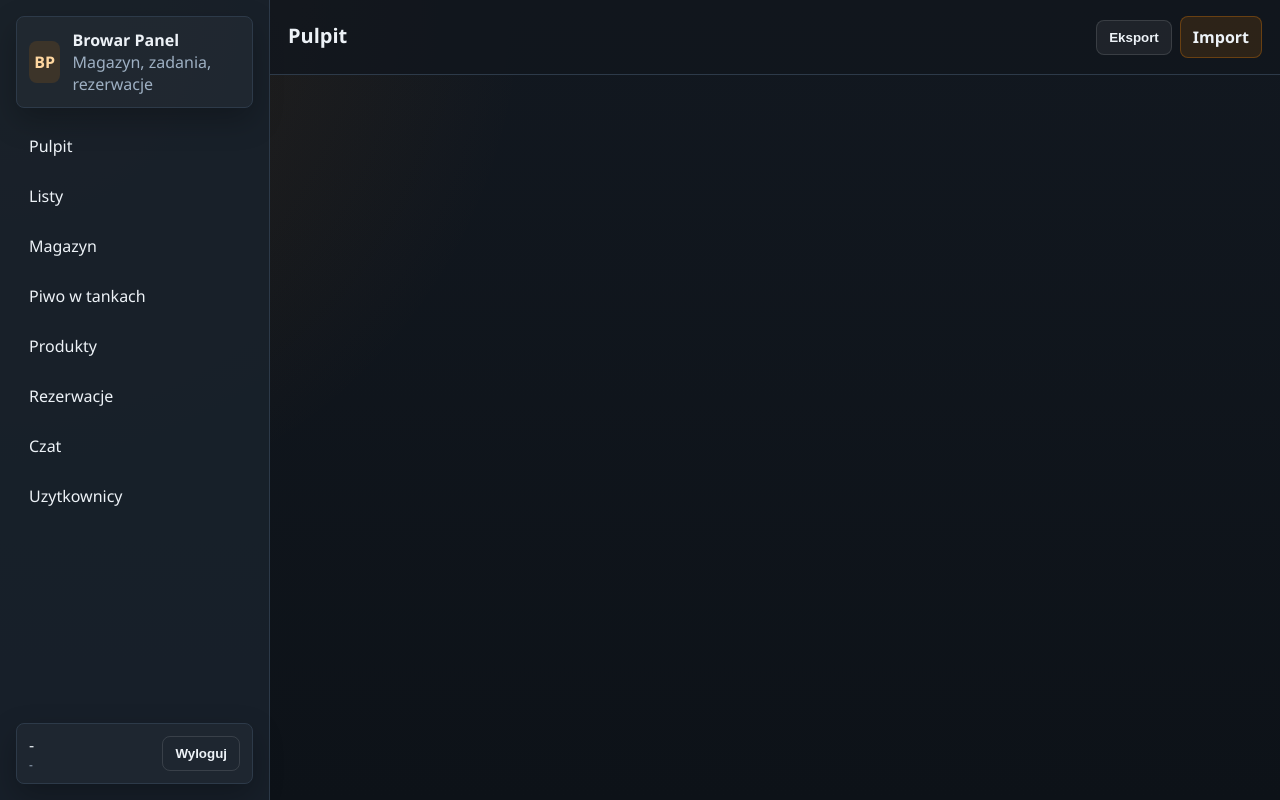
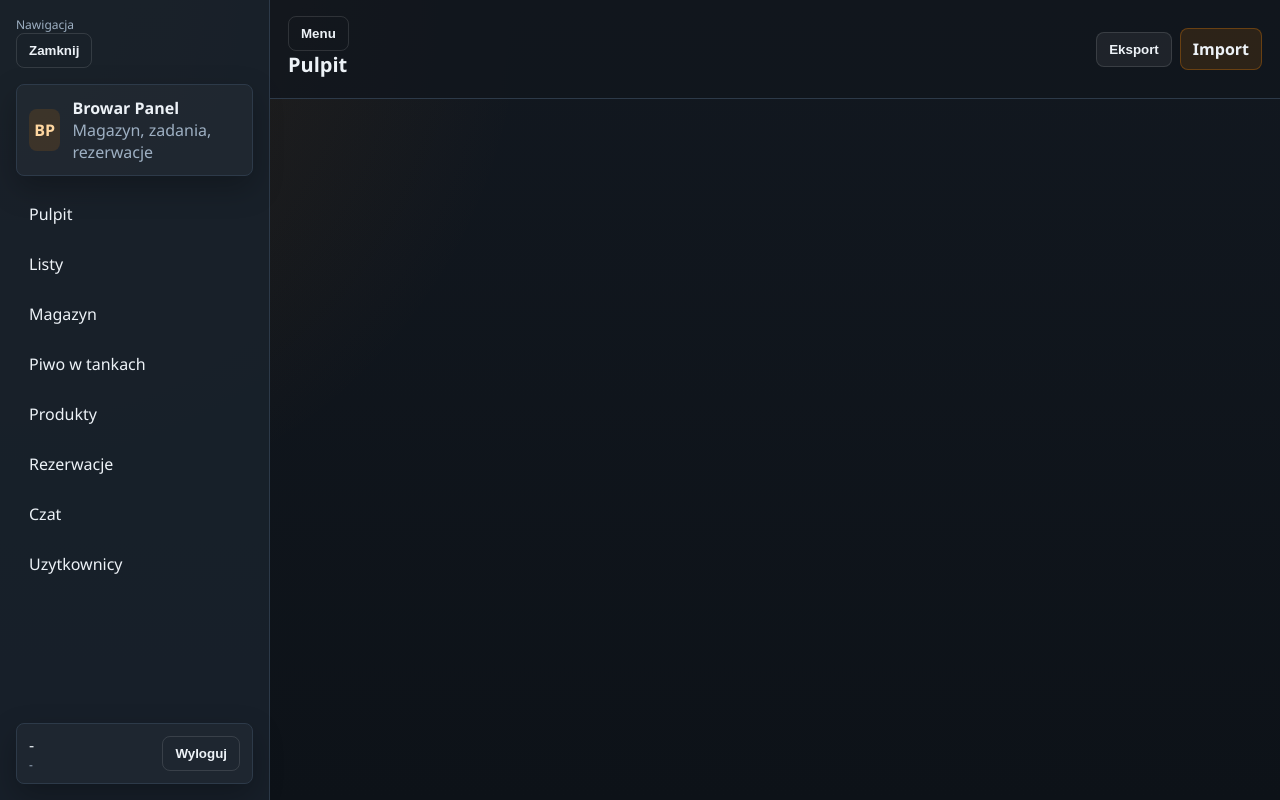
Before and after one commit to bizneskapixon-dev/panelkrafttest, a website: page index.html in a window 1280 px wide. Drawn offline with Linux system fonts and the light colour scheme; no server answers.

Commit message:
Update index.html

```diff
--- a/index.html
+++ b/index.html
@@ -9,6 +9,10 @@
   <body>
     <div class="app-shell">
       <aside class="sidebar">
+        <div class="sidebar-mobile-head">
+          <div class="muted small">Nawigacja</div>
+          <button class="btn btn-ghost sidebar-close" id="btnCloseNav" type="button">Zamknij</button>
+        </div>
         <div class="brand">
           <div class="brand-mark">BP</div>
           <div>
@@ -39,11 +43,14 @@
 
       <main class="main">
         <header class="topbar">
-          <div>
-            <h1 class="page-title" id="uiPageTitle">Pulpit</h1>
-            <div class="crumb" id="uiPageCrumb"></div>
+          <div class="topbar-main">
+            <button class="btn btn-ghost mobile-nav-toggle" id="btnMobileNav" type="button">Menu</button>
+            <div>
+              <h1 class="page-title" id="uiPageTitle">Pulpit</h1>
+              <div class="crumb" id="uiPageCrumb"></div>
+            </div>
           </div>
-          <div class="row wrap">
+          <div class="row wrap topbar-actions">
             <button class="btn btn-secondary" id="btnExport" type="button">Eksport</button>
             <label class="btn file-btn">
               Import
@@ -56,6 +63,7 @@
     </div>
 
     <div id="overlay" class="overlay hidden"></div>
+    <div id="navOverlay" class="overlay nav-overlay hidden"></div>
 
     <dialog id="loginDialog" class="dialog">
       <form method="dialog" class="dialog-body" id="loginForm">
@@ -71,7 +79,7 @@
             <input id="loginPassword" type="password" autocomplete="current-password" required />
           </label>
         </div>
-        <div class="callout">Start: `admin` / `admin123`</div>
+        <div class="callout">Aplikacja stworzona przez: Mateusz Kapica</div>
         <div class="row end">
           <button class="btn" type="submit">Zaloguj</button>
         </div>
```
